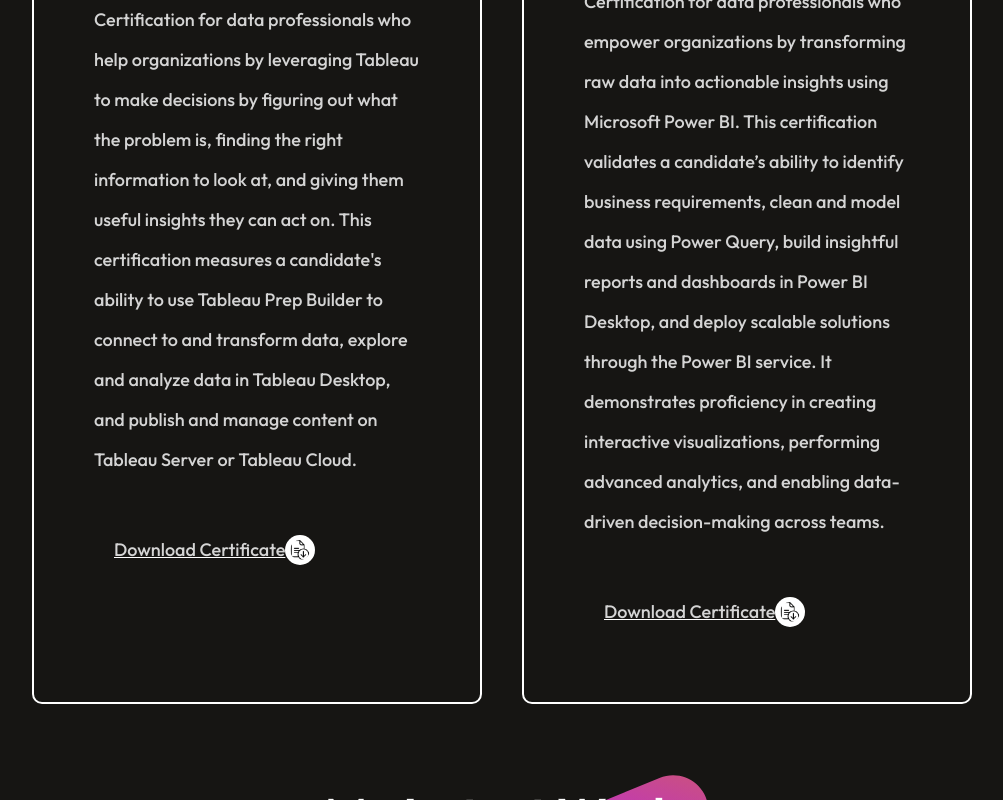
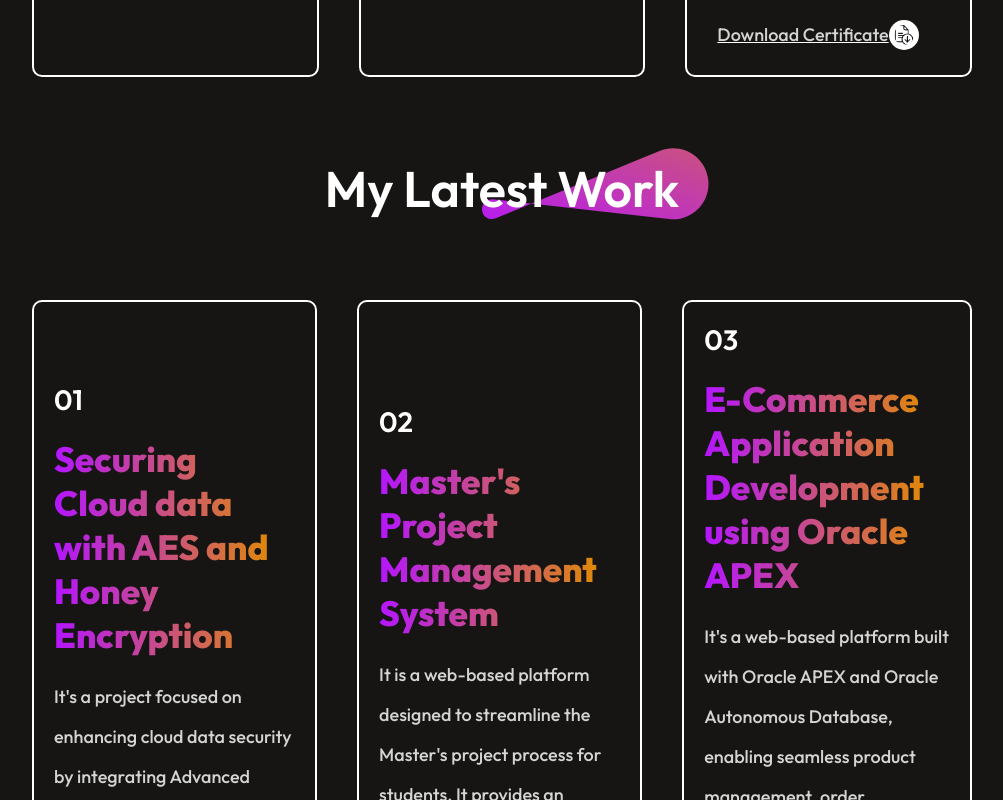
Before and after one commit to Rajasekhar1131997/Portfolio, a React (Vite) app: page / in a window 1280 px wide. Shown: the part 5233-6033 px from the top of the page, without its empty margins (138-1141 px from the left). Built offline with nearby package versions, Linux system fonts and the light colour scheme.

Commit message:
modified the css properties

```diff
--- a/src/Components/Certifications/Certifications.css
+++ b/src/Components/Certifications/Certifications.css
@@ -22,7 +22,7 @@
 }
 .certifications-container{
     display: grid;
-    grid-template-columns: 1fr 1fr;
+    grid-template-columns: 1fr 1fr 1fr;
     gap: 40px;
 }
 .certifications-format{
@@ -30,7 +30,7 @@
     flex-direction: column;
     justify-content: center;
     gap: 20px;
-    padding: 60px;
+    padding: 10px;
     border-radius: 10px;
     border: 2px solid #ffffff;
     transition: 0.4s;
--- a/src/Components/MyWork/MyWork.css
+++ b/src/Components/MyWork/MyWork.css
@@ -30,7 +30,7 @@
     flex-direction: column;
     justify-content: center;
     gap: 20px;
-    padding: 60px;
+    padding: 20px;
     border-radius: 10px;
     border: 2px solid #ffffff;
     transition: 0.4s;
```
